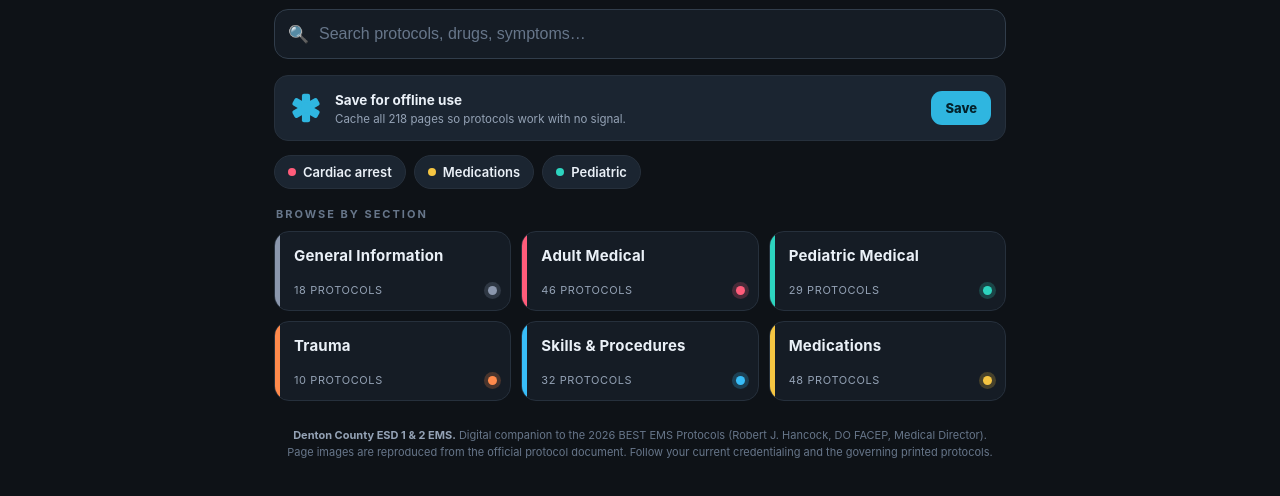
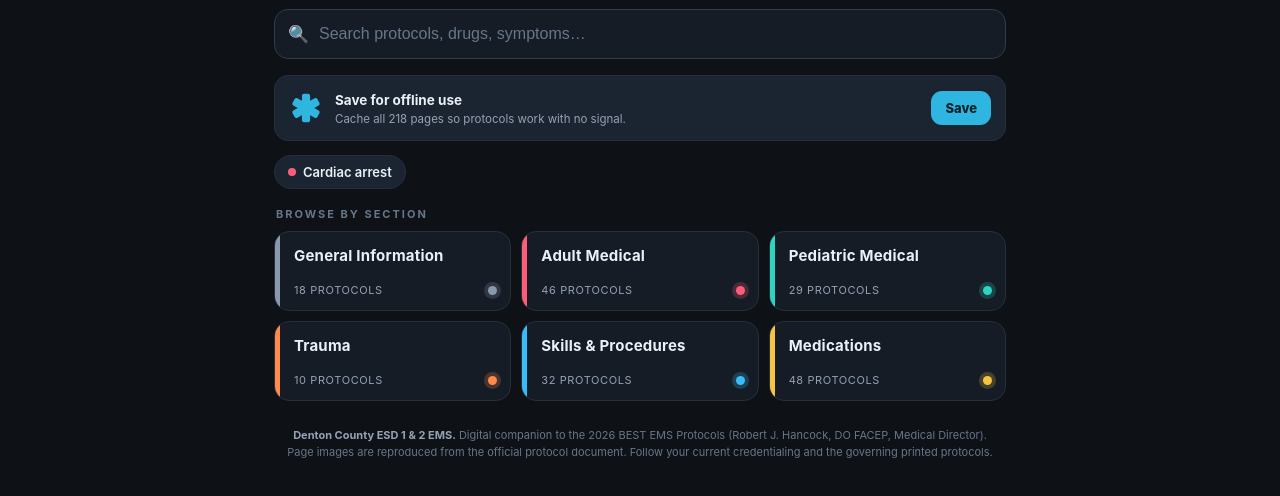
Before and after one commit to bjohnson316/dcesd1-protocols, a plain HTML site: page index.html in a window 1280 px wide. Shown: the part 70-566 px from the top of the page. Drawn offline with Linux system fonts and the light colour scheme.

Commit message:
Add files via upload

```diff
--- a/index.html
+++ b/index.html
@@ -245,9 +245,7 @@
 
   function homeView(){
     var quick=[
-      {t:'Cardiac arrest',pg:45,c:SECMAP.adult.color},
-      {t:'Medications',sec:'meds',c:SECMAP.meds.color},
-      {t:'Pediatric',sec:'pediatric',c:SECMAP.pediatric.color}
+      {t:'Cardiac arrest',pg:45,c:SECMAP.adult.color}
     ];
     var h='';
     h+='<div class="wrap">';
```
